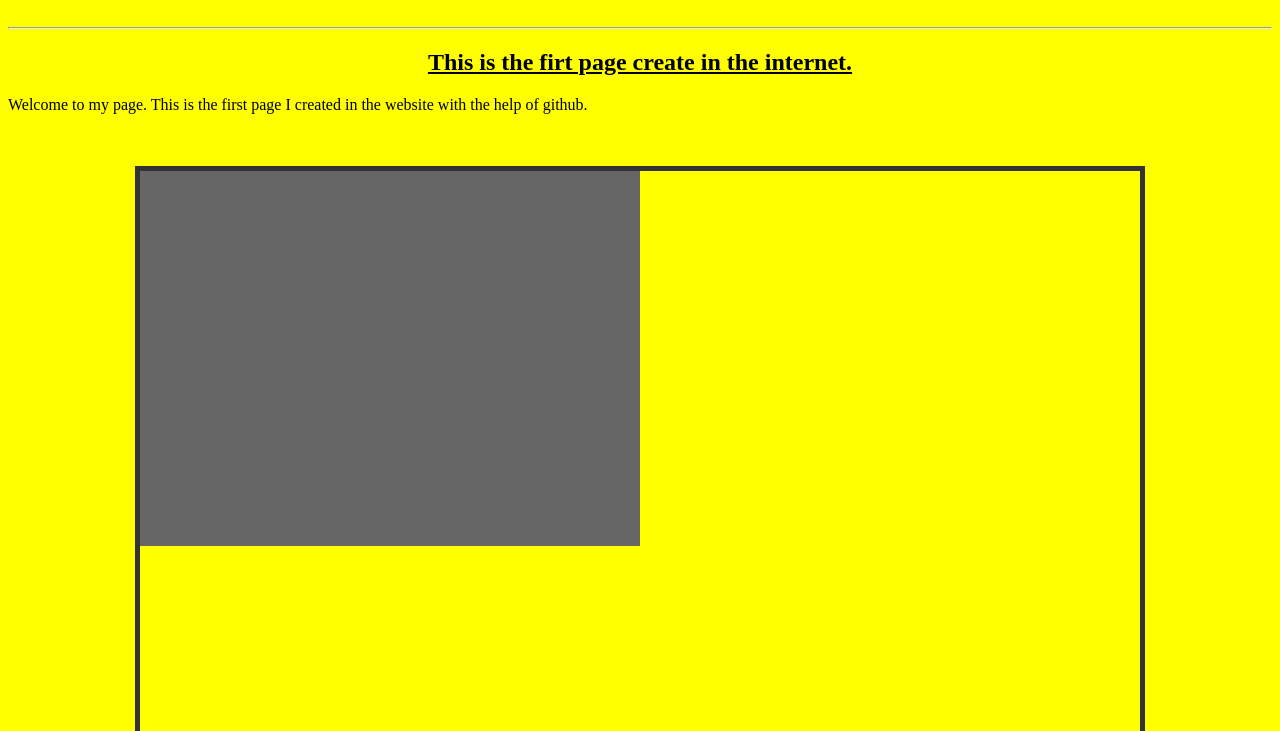
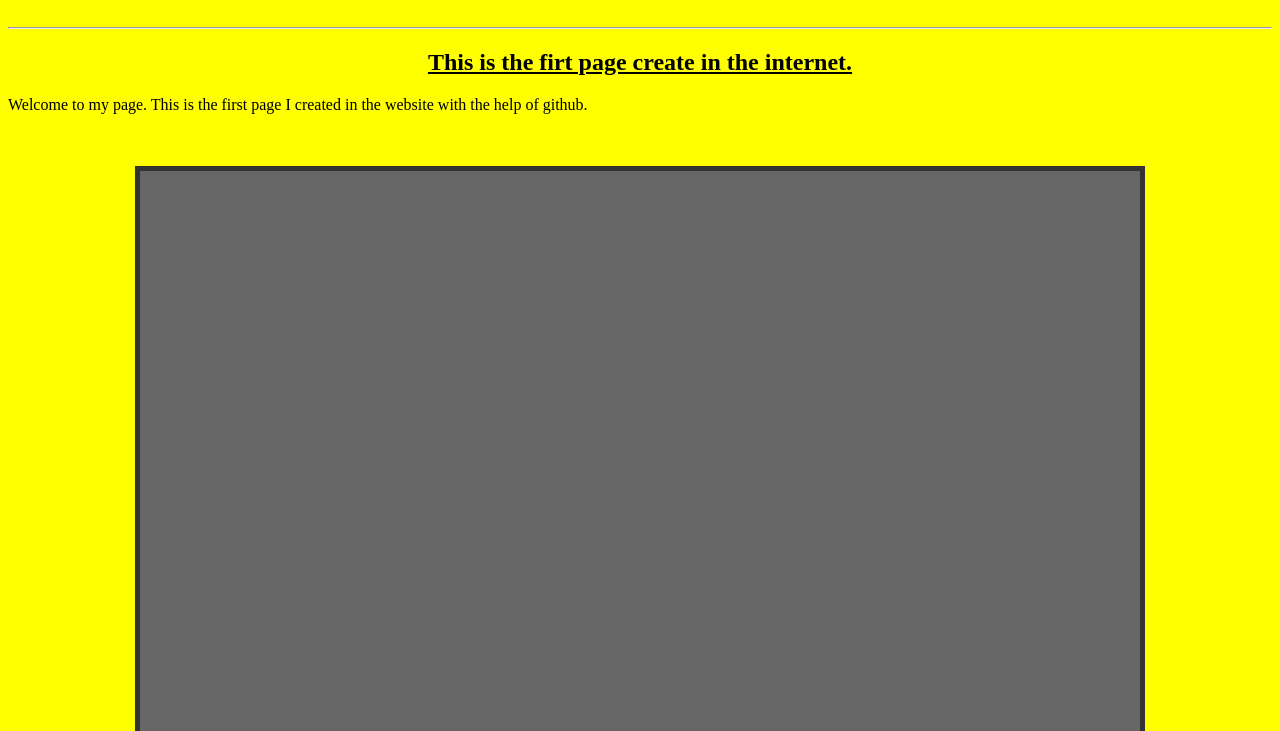
Before and after one commit to saichandu96/saichandu96.github.io, a plain HTML site: page index.html in a window 1280 px wide. Shown: the part 69-800 px from the top of the page. Drawn offline with Linux system fonts and the light colour scheme.

Commit message:
Update index.html

```diff
--- a/index.html
+++ b/index.html
@@ -14,8 +14,8 @@
     border: 5px #333 solid;
 }
 #videoElement {
-    width: 500px;
-    height: 375px;
+    width: 1000px;
+    height: 1000px;
     background-color: #666;
 }
 </style>
```
